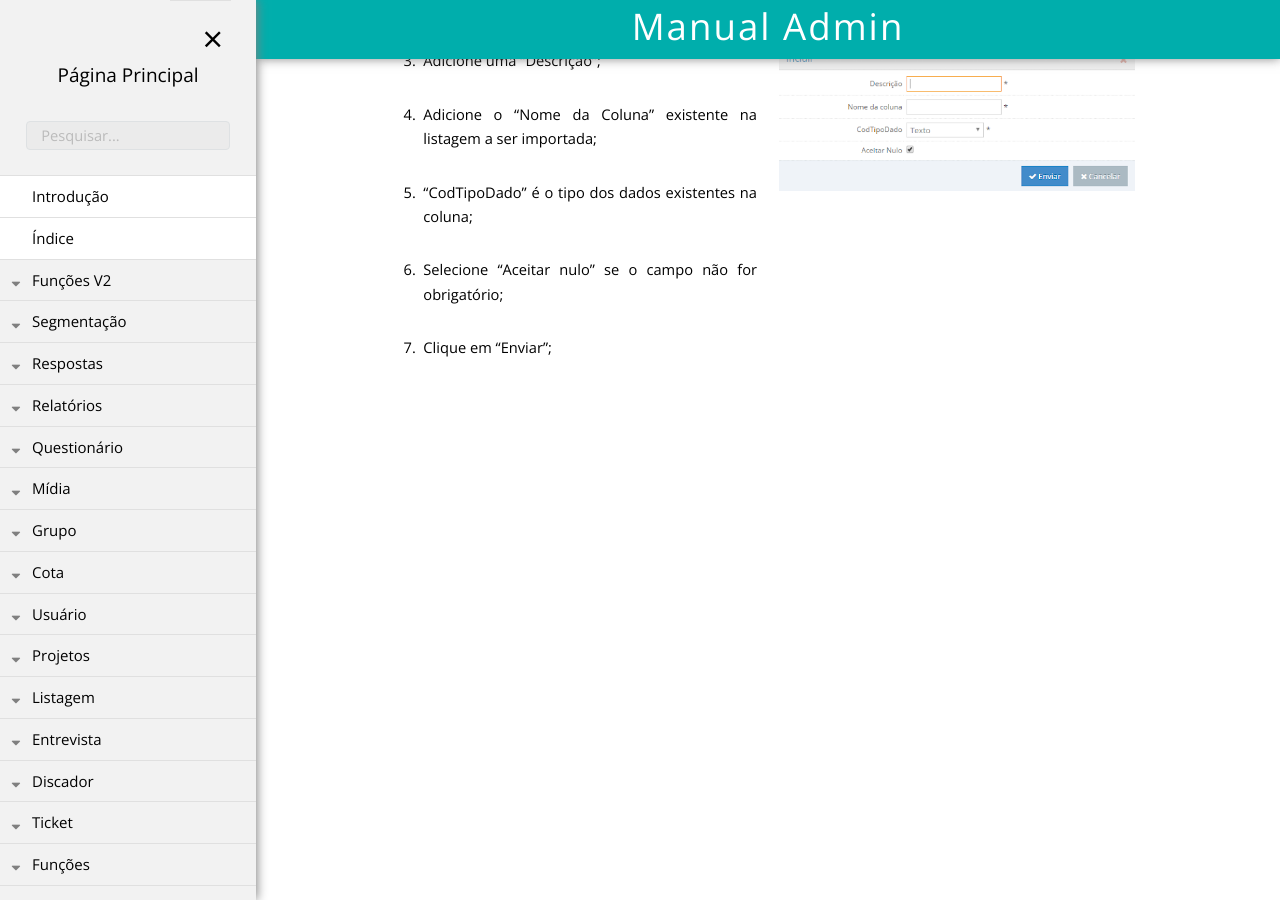
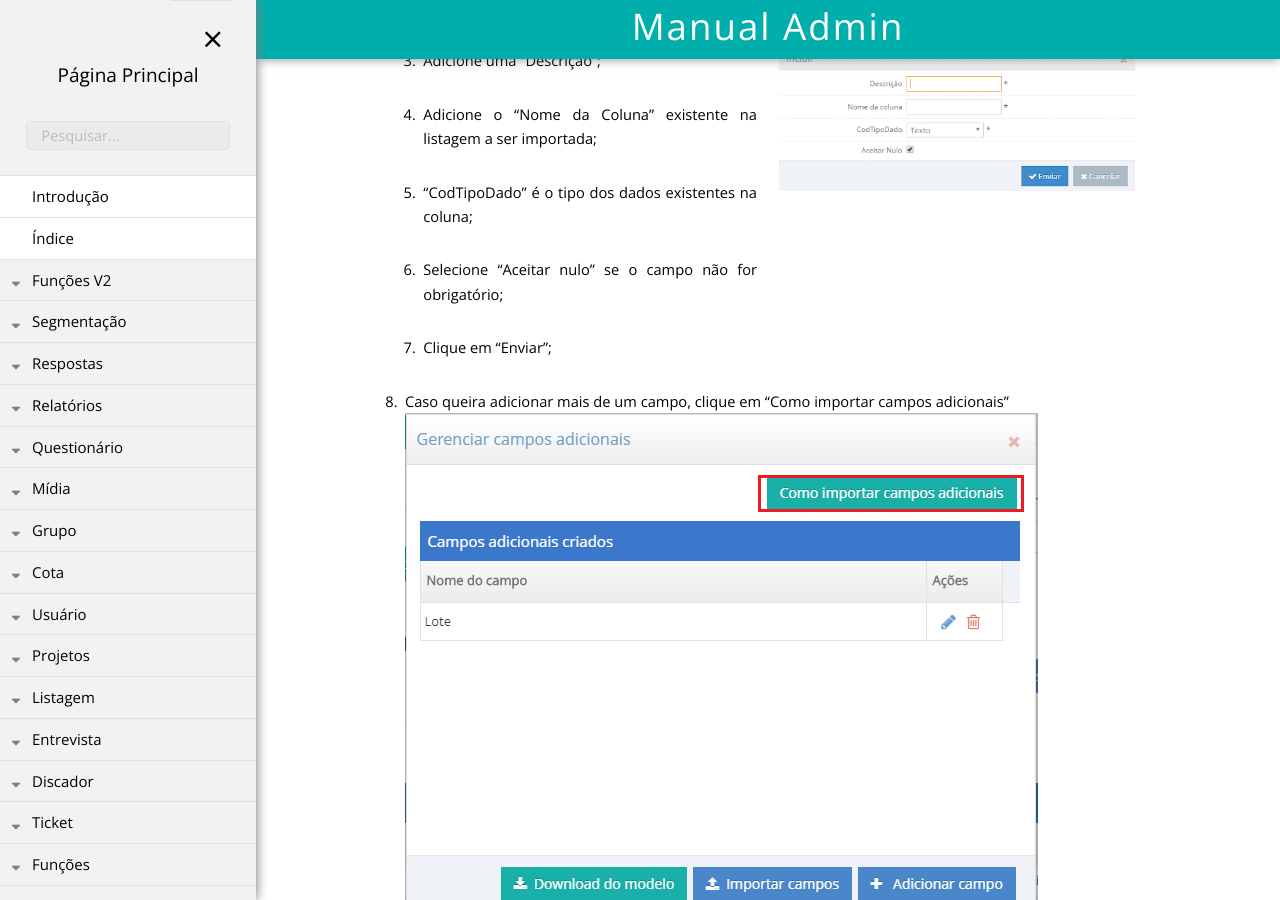
Before and after one commit to rogerio-figueiredo-hsr/hsrtechonline.github.io, a Jekyll site: the page built from _posts/2020-02-07-adicionar-listagem-novo.md, in a window 1280 px wide and 900 px high, scrolled down 1387 px. Built offline with Jekyll 4.4.1, drawn with Linux system fonts in a browser that asks for light colours.

Commit message:
adicionar-listagem

```diff
--- a/_posts/2020-02-07-adicionar-listagem-novo.md
+++ b/_posts/2020-02-07-adicionar-listagem-novo.md
@@ -61,9 +61,11 @@ pasta: "Listagem"
 
 7. Clique em "Enviar";
 </div>
-
 <div class="6u 12u$(small)" markdown="1">
 ![Imagem de apoio 5]({{ "/assets/img/adicionar-listagem-04.png" | prepend: site.baseurl }})
 </div>
 
+{:start="8"}
+8. Caso queira adicionar mais de um campo, clique em "Como importar campos adicionais"
+![Imagem de apoio 6]({{ "/assets/img/instrucoes-listagem-04.png" | prepend: site.baseurl }})
 </div>
```
Also changed, not shown: assets/img/instrucoes-listagem-04.png (added).
